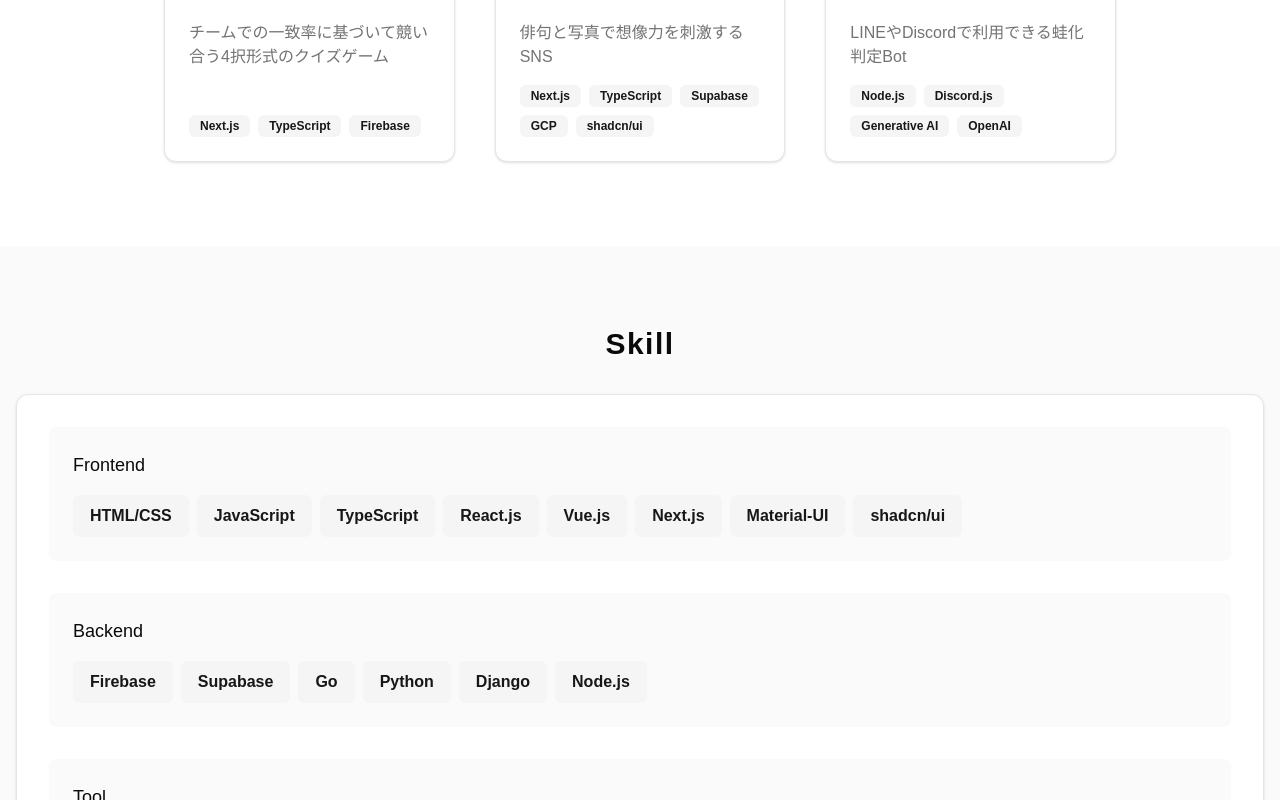
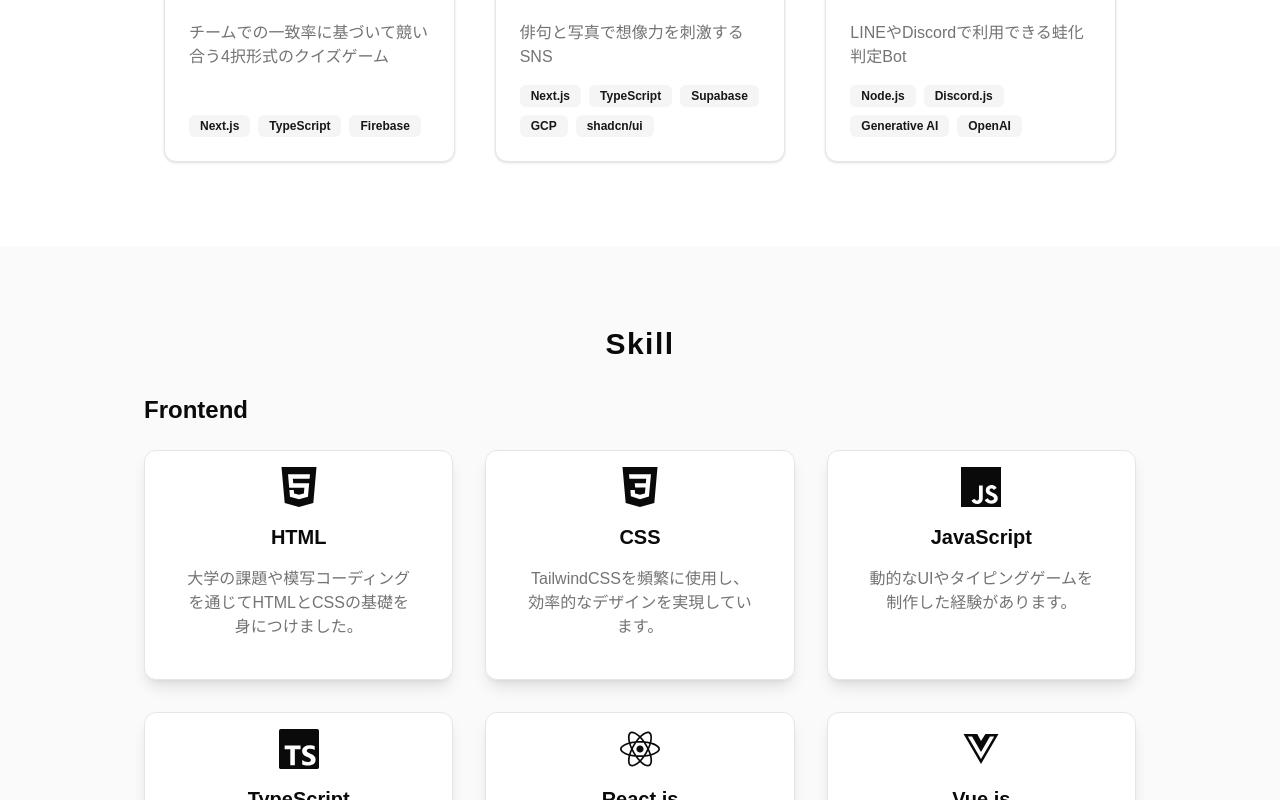
Before and after one commit to Hirota723/portfolio-site, a Next.js app: page / in a window 1280 px wide. Shown: the part 2000-2800 px from the top of the page. Built offline with nearby package versions, Linux system fonts and the light colour scheme.

Commit message:
feat: 各スキルにアイコンと詳細を追加

```diff
--- a/src/components/layouts/Skill.tsx
+++ b/src/components/layouts/Skill.tsx
@@ -1,28 +1,132 @@
 "use client";
 
 import { motion } from "framer-motion";
-import { Badge } from "@/components/ui/badge";
 import { Card, CardContent } from "@/components/ui/card";
+import {
+  FaReact,
+  FaVuejs,
+  FaGithub,
+  FaFigma,
+  FaSlack,
+  FaDiscord,
+} from "react-icons/fa";
+import {
+  SiHtml5,
+  SiCss3,
+  SiJavascript,
+  SiTypescript,
+  SiMui,
+  SiShadcnui,
+  SiFirebase,
+  SiSupabase,
+  SiPython,
+  SiDjango,
+  SiNodedotjs,
+  SiNotion,
+  SiCanva,
+} from "react-icons/si";
+import { TbBrandNextjs } from "react-icons/tb";
+import { FaGolang } from "react-icons/fa6";
+
+const techStacks = {
+  Frontend: [
+    {
+      icon: <SiHtml5 className="w-10 h-10" />,
+      title: "HTML",
+      description: "大学の課題や模写コーディングを通じてHTMLとCSSの基礎を身につけました。",
+    },
+    {
+      icon: <SiCss3 className="w-10 h-10" />,
+      title: "CSS",
+      description: "TailwindCSSを頻繁に使用し、効率的なデザインを実現しています。",
+    },
+    {
+      icon: <SiJavascript className="w-10 h-10" />,
+      title: "JavaScript",
+      description:
+        "動的なUIやタイピングゲームを制作した経験があります。",
+    },
+    {
+      icon: <SiTypescript className="w-10 h-10" />,
+      title: "TypeScript",
+      description:
+        "型定義によるバグの早期発見や保守性の向上を意識した実装を行っています。",
+    },
+    {
+      icon: <FaReact className="w-10 h-10" />,
+      title: "React.js",
+      description:
+        "コンポーネント設計や状態管理を工夫し、再利用性と保守性の高いコードを意識しています。",
+    },
+    {
+      icon: <FaVuejs className="w-10 h-10" />,
+      title: "Vue.js",
+      description: "リアルタイムチャットアプリを制作した経験があります。",
+    },
+    {
+      icon: <TbBrandNextjs className="w-10 h-10" />,
+      title: "Next.js",
+      description: "インターン先で営業支援システムのフロントエンド開発に使用しました。",
+    },
+    {
+      icon: <SiMui className="w-10 h-10" />,
+      title: "Material-UI",
+      description: "インターン先で使用したことがあり、一貫性のあるデザインを意識しました。",
+    },
+    {
+      icon: <SiShadcnui className="w-10 h-10" />,
+      title: "shadcn/ui",
+      description: "ハッカソンや個人開発で使用したことがあり、短期間で高品質なUIを構築しました。",
+    },
+  ],
+  Backend: [
+    {
+      icon: <SiFirebase className="w-10 h-10" />,
+      title: "Firebase",
+      description:
+        "ハッカソンやインターン先で使用し、ユーザー認証やデータベースの管理を実装しました。",
+    },
+    {
+      icon: <SiSupabase className="w-10 h-10" />,
+      title: "Supabase",
+      description: "ハッカソンで使用し、ユーザー認証やデータベース、ストレージの管理を実装しました。",
+    },
+    {
+      icon: <FaGolang className="w-10 h-10" />,
+      title: "Go",
+      description: "絶賛独学中です。",
+    },
+    {
+      icon: <SiPython className="w-10 h-10" />,
+      title: "Python",
+      description: "アルゴリズムの学習にPythonを活用しています。",
+    },
+    {
+      icon: <SiDjango className="w-10 h-10" />,
+      title: "Django",
+      description:
+        "簡単なブログサイトを制作した経験があります。",
+    },
+    {
+      icon: <SiNodedotjs className="w-10 h-10" />,
+      title: "Node.js",
+      description: "ハッカソンで使用したことがあり、非同期処理を活かしたデータ通信を実現しました。",
+    },
+  ],
+  Tool: [
+    { icon: <FaGithub className="w-8 h-8" />, title: "GitHub" },
+    { icon: <SiNotion className="w-8 h-8" />, title: "Notion" },
+    { icon: <FaDiscord className="w-8 h-8" />, title: "Discord" },
+    { icon: <FaSlack className="w-8 h-8" />, title: "Slack" },
+    { icon: <FaFigma className="w-8 h-8" />, title: "Figma" },
+    { icon: <SiCanva className="w-8 h-8" />, title: "Canva" },
+  ],
+};
 
 const Skill = () => {
-  const techStacks = {
-    Frontend: [
-      "HTML/CSS",
-      "JavaScript",
-      "TypeScript",
-      "React.js",
-      "Vue.js",
-      "Next.js",
-      "Material-UI",
-      "shadcn/ui",
-    ],
-    Backend: ["Firebase", "Supabase", "Go", "Python", "Django", "Node.js"],
-    Tool: ["GitHub", "Notion", "Discord", "Slack", "Figma", "Canva"],
-  };
-
   return (
     <section className="py-20 bg-accent/50" id="skill">
-      <div className="container mx-auto px-4">
+      <div className="container mx-auto px-4 max-w-5xl">
         <motion.div
           initial={{ opacity: 0, y: 20 }}
           whileInView={{ opacity: 1, y: 0 }}
@@ -38,28 +142,54 @@ const Skill = () => {
           >
             Skill
           </motion.h2>
-          <Card>
-            <CardContent className="p-8">
-              <div className="space-y-8">
-                {Object.entries(techStacks).map(([category, technologies]) => (
-                  <div key={category} className="bg-accent/50 p-6 rounded-lg">
-                    <h4 className="text-lg font-medium mb-4">{category}</h4>
-                    <div className="flex flex-wrap gap-2">
-                      {technologies.map((tech, index) => (
-                        <Badge
-                          key={index}
-                          variant="secondary"
-                          className="text-base py-2 px-4"
-                        >
-                          {tech}
-                        </Badge>
+
+          {/* Frontend Section */}
+          <div className="mb-12">
+            <h3 className="text-2xl font-bold mb-6">Frontend</h3>
+            <div className="grid grid-cols-1 md:grid-cols-2 lg:grid-cols-3 gap-8">
+              {techStacks.Frontend.map((skill, index) => (
+                <Card key={index} className="p-4 shadow-lg">
+                  <CardContent className="flex flex-col items-center text-center space-y-4">
+                    {skill.icon}
+                    <h3 className="text-xl font-bold">{skill.title}</h3>
+                    <p className="text-muted-foreground">{skill.description}</p>
+                  </CardContent>
+                </Card>
               ))}
             </div>
           </div>
+
+          {/* Backend Section */}
+          <div className="mb-12">
+            <h3 className="text-2xl font-bold mb-6">Backend</h3>
+            <div className="grid grid-cols-1 md:grid-cols-2 lg:grid-cols-3 gap-8">
+              {techStacks.Backend.map((skill, index) => (
+                <Card key={index} className="p-4 shadow-lg">
+                  <CardContent className="flex flex-col items-center text-center space-y-4">
+                    {skill.icon}
+                    <h3 className="text-xl font-bold">{skill.title}</h3>
+                    <p className="text-muted-foreground">{skill.description}</p>
+                  </CardContent>
+                </Card>
               ))}
             </div>
-            </CardContent>
+          </div>
+
+          {/* Tool Section */}
+          <div>
+            <h3 className="text-2xl font-bold mb-6">Tool</h3>
+            <div className="grid grid-cols-2 md:grid-cols-3 gap-8">
+              {techStacks.Tool.map((tool, index) => (
+                <Card
+                  key={index}
+                  className="p-4 shadow-md flex items-center space-x-4"
+                >
+                  {tool.icon}
+                  <h4 className="text-lg font-medium">{tool.title}</h4>
                 </Card>
+              ))}
+            </div>
+          </div>
         </motion.div>
       </div>
     </section>
```
Lines whose indentation alone changed are shown as unchanged.
